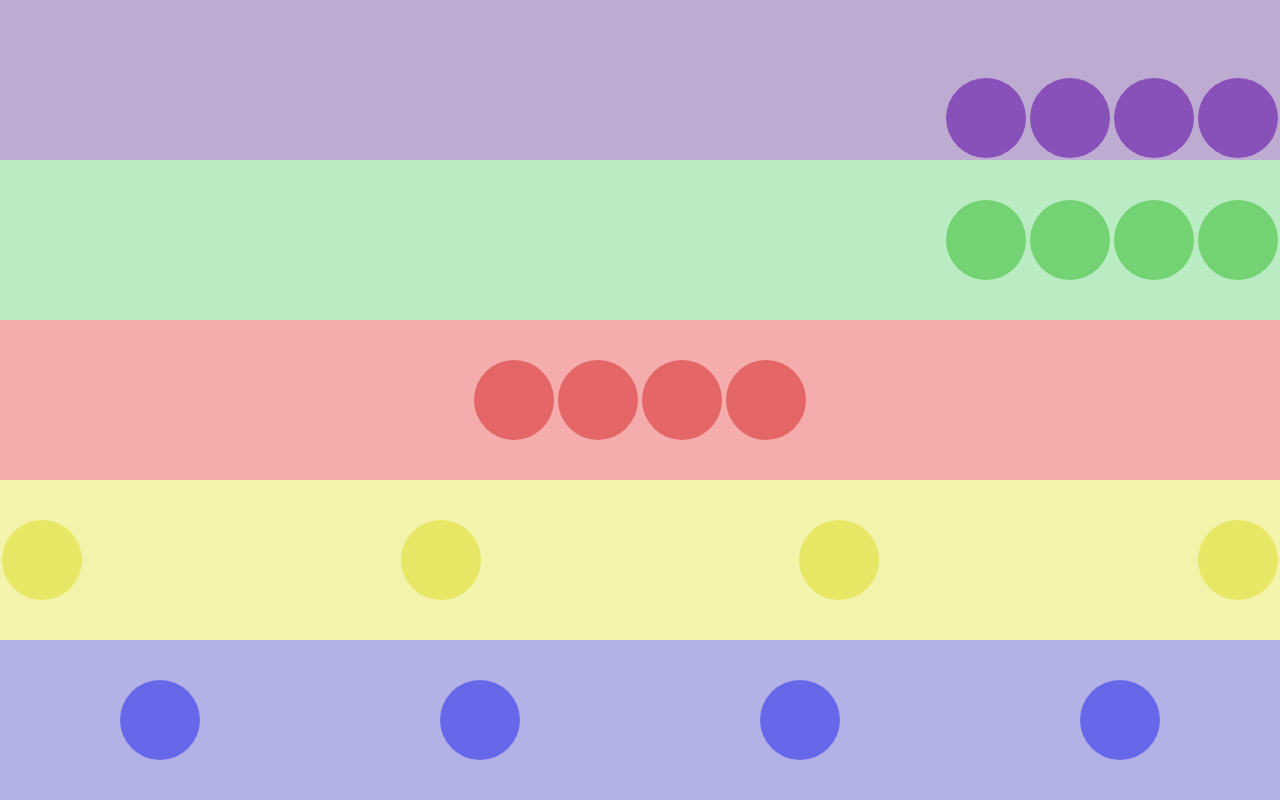
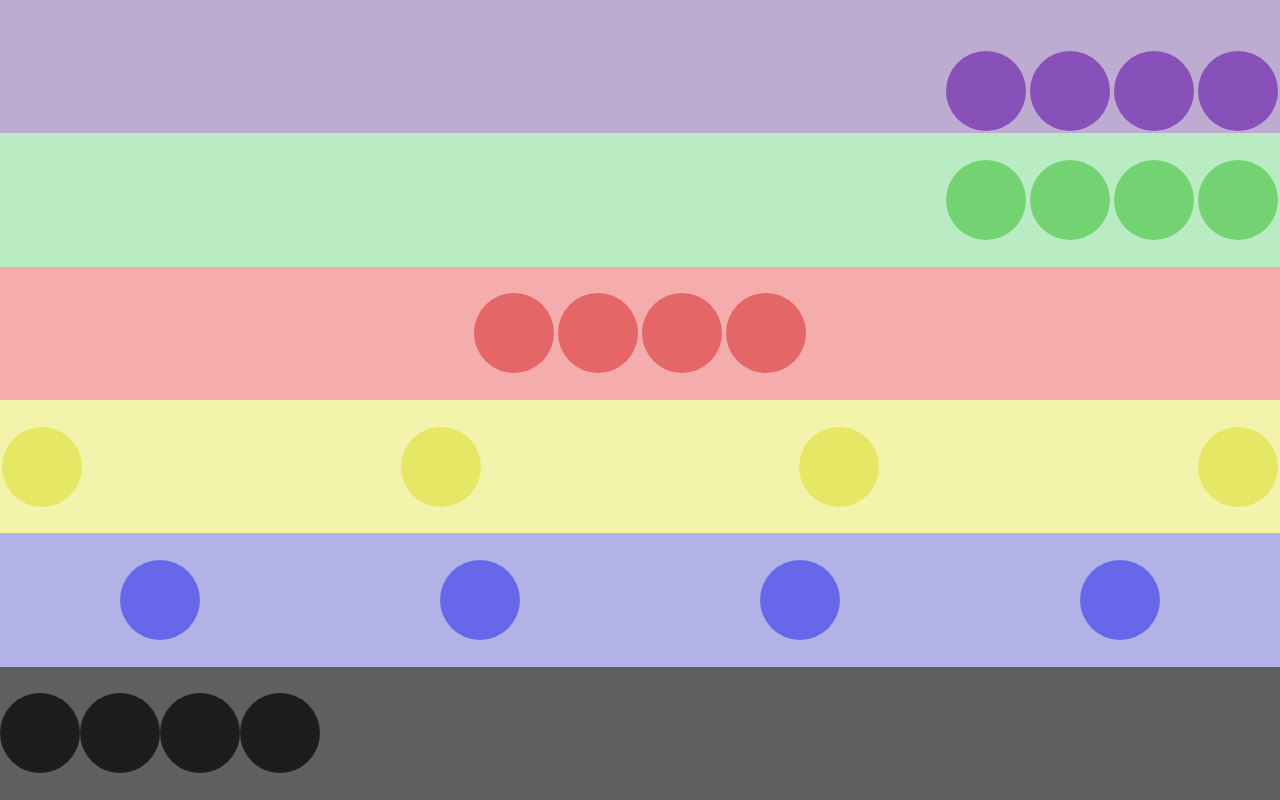
Before and after one commit to Jean090504/Pagina_Flex, a plain HTML site: page index.html in a window 1280 px wide. Drawn offline with Linux system fonts and the light colour scheme.

Commit message:
Circulo 6 concluido

```diff
--- a/index.html
+++ b/index.html
@@ -38,6 +38,12 @@
             <div></div>
             <div></div>
         </div>
+        <div class="circulos6">
+            <div></div>
+            <div></div>
+            <div></div>
+            <div></div>
+        </div>
     </div>
 
 </body>
--- a/style.css
+++ b/style.css
@@ -103,3 +103,19 @@ ul, ol, li{
     background-color: rgb(103, 103, 233);
     border-radius: 50%;
 }
+
+.circulos6{
+    width: 100vw;
+    height: 200px;
+    background-color:rgb(97, 96, 96);
+    display: flex;
+    align-items: center;
+    justify-content: flex-start;
+}
+
+.circulos6 div{
+    width: 80px;
+    height: 80px;
+    background-color: rgb(30, 29, 29);
+    border-radius: 50%;
+}
```
